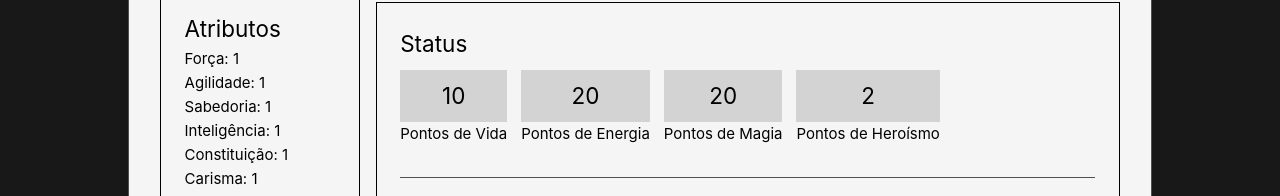
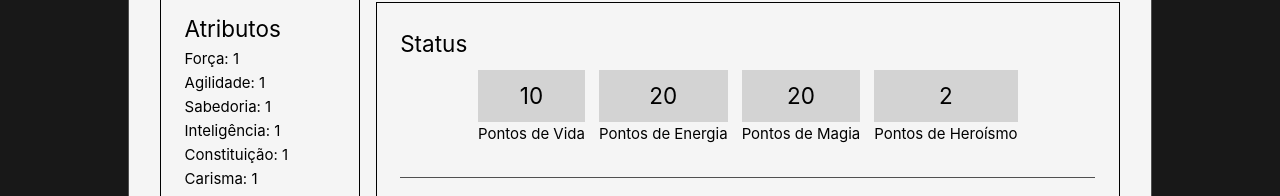
Before and after one commit to gabrielgomeso/pjrpg, a Vue app: page /characters/1 in a window 1280 px wide. Shown: the part 685-881 px from the top of the page. Built offline with nearby package versions, Linux system fonts and the light colour scheme; no server answers; the database is empty.

Commit message:
refact: use character status component in character sheet

```diff
--- a/src/views/Characters/CharacterSheet.vue
+++ b/src/views/Characters/CharacterSheet.vue
@@ -1,13 +1,13 @@
 <script lang="ts" setup>
 import { onMounted, computed } from "vue";
 import { useRoute, useRouter } from "vue-router";
-import { useFilters } from "@/composables/useFilters";
 import { useAuthStore } from "@/stores/auth";
 import { useCharacterStore } from "@/stores/character";
 import {
   CharacterAvatar,
   CharacterGeneralInfo,
   CharacterAttributes,
+  CharacterStatus,
 } from "@/components/Characters/CharacterSheet";
 import { storeToRefs } from "pinia";
 
@@ -17,7 +17,6 @@ const { character, status } = storeToRefs(useCharacterStore());
 
 const route = useRoute();
 const router = useRouter();
-const { statusFilter } = useFilters();
 
 const isCharacterOwner = computed(
   () => user.value.id === character.value.userId
@@ -68,17 +67,7 @@ onMounted(async () => {
       />
 
       <div class="preview-character__character-info-block others">
-        <h2>Status</h2>
-        <div class="preview-character__status">
-          <span v-for="(points, key) in status" :key="key">
-            <div class="preview-character__status-value">
-              {{ points }}
-            </div>
-            <span class="preview-character__status-name">
-              {{ statusFilter(key) }}
-            </span>
-          </span>
-        </div>
+        <CharacterStatus :status="status" />
 
         <hr class="section-divider" />
 
@@ -174,24 +163,6 @@ onMounted(async () => {
   padding: 1rem;
 }
 
-.preview-character__status {
-  display: flex;
-  flex-direction: row;
-  margin-top: 8px;
-  text-align: center;
-  gap: 14px;
-}
-
-.preview-character__status-name {
-  margin-bottom: 14px;
-}
-
-.preview-character__status-value {
-  background-color: lightgray;
-  padding: 8px;
-  font-size: 1.5em;
-}
-
 .preview-character__summary {
   font-size: 0.75rem;
 }
```
